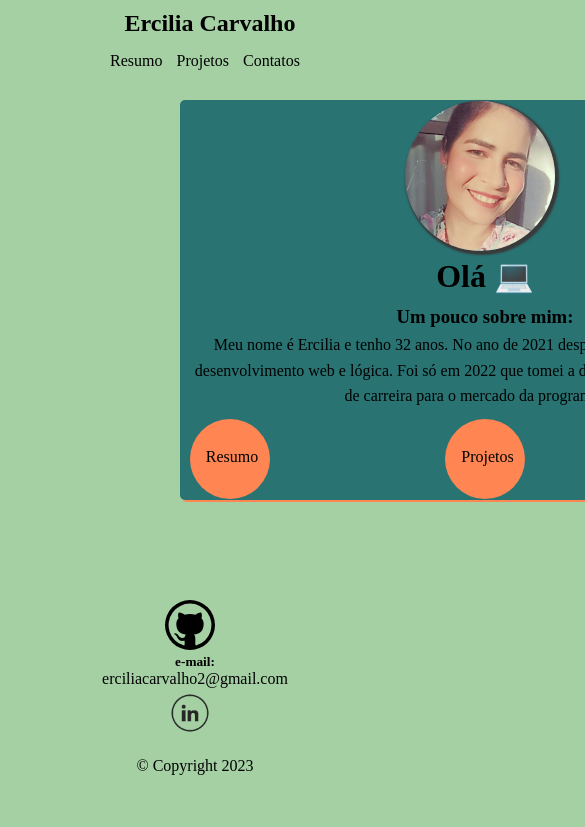
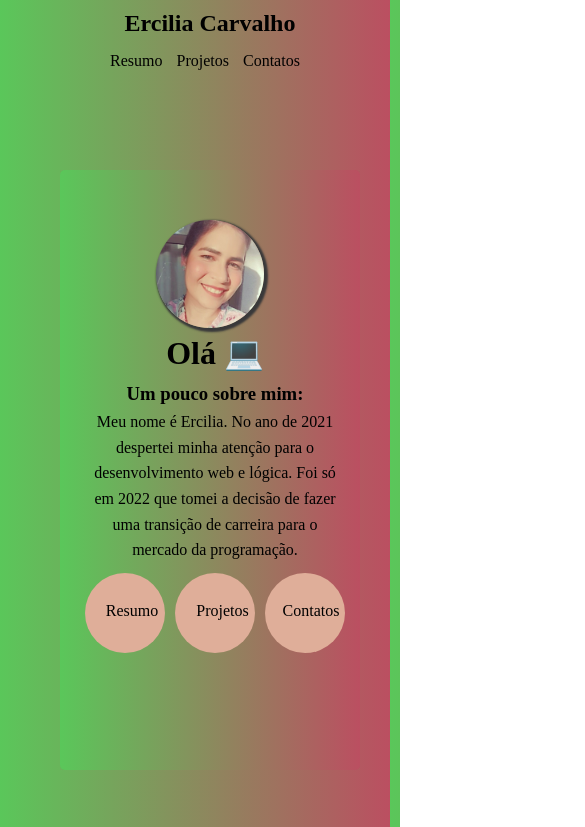
Before and after one commit to ErciliaMaria/ErciliaMaria.github.io, a plain HTML site: page index.html in a window 390 px wide. Shown: the top 827 px of the page, 585 px wide, since content can reach past the window. Drawn offline with Linux system fonts and the light colour scheme.

Commit message:
Adicionando glass

```diff
--- a/index.html
+++ b/index.html
@@ -30,7 +30,7 @@
             <div class="main-menor">
                 <h1>Olá 💻</h1>
                 <h3>Um pouco sobre mim:</h3>
-                <p>Meu nome é Ercilia e tenho 32 anos.  No ano de 2021 despertei minha atenção para o desenvolvimento web e lógica. Foi só em 2022 que tomei a decisão
+                <p>Meu nome é Ercilia. No ano de 2021 despertei minha atenção para o desenvolvimento web e lógica. Foi só em 2022 que tomei a decisão
                     de fazer uma transição de carreira para o mercado da programação.</p>
                     <div class="figuras">
                         <div class="resumo"><a href="#"><p>Resumo</p></a></div>
--- a/style.css
+++ b/style.css
@@ -1,17 +1,16 @@
 *{
   margin: 0;
   padding: 0;
-  border: 0;
+  box-sizing:border-box;
 }
 body{
-    background-color:#A4D0A4;
+    background-image:linear-gradient(to right,#5ac75a,rgb(187, 79, 97));
     color:black;
 }
 
 .nave{
     display:flex;
     flex-direction:row;
-
 }
 .nave H1{
     margin-top:10px;
@@ -26,16 +25,20 @@ a{
     margin-left:900px;
     margin-top:15px
 }
+main{
+    display:flex;
+    justify-content:center;
+    margin-top:50px;
+}
 .main-maior{
     display:flex;
-    justify-content:center;
     align-items:center;
-    margin: 30px 400px 0px 400px;
     height:400px;
     width:600px;
-    background-color:#297373;
+    background-color:rgba(51, 83, 51, 0.15);
+    backdrop-filter:blur(5px);
     border-radius: 5px;
-    box-shadow:2px 2px 0px 0px #ff8552;
+    padding:15px;
 }
 .main-maior img{
 width:40%;
@@ -57,7 +60,7 @@ box-shadow: 2px 2px 2px 2px #39393a;
 .resumo{
     width:80px;
     height:80px;
-    background-color:#ff8552;
+    background-color:#dfae99;
     border-radius:50%;
 }
     .resumo p{
@@ -67,7 +70,7 @@ box-shadow: 2px 2px 2px 2px #39393a;
 .projeto{
     width:80px;
     height:80px;
-    background-color:#ff8552;
+    background-color:#dfae99;
     border-radius:50%;
 }
     .projeto p{
@@ -77,7 +80,7 @@ box-shadow: 2px 2px 2px 2px #39393a;
 .contato{
         width:80px;
         height:80px;
-        background-color:#ff8552;
+        background-color:#dfae99;
         border-radius:50%;
     }
     .contato p{
@@ -88,7 +91,7 @@ footer{
     display:flex;
     flex-direction:row;
     justify-content:space-around;
-    margin-top:100px
+    margin-top:50px;
 }
  footer div img{
     width:50px;
@@ -101,9 +104,9 @@ footer div p{
 .copyright{
     padding-top:15px;
   }
-@media screen and (max-width:500px){
-    html,body{
-        text-align:center;
+@media(max-width:500px){
+  body{
+    text-align: center;
   }
   .nave{
     display:flex;
@@ -116,26 +119,20 @@ footer div p{
   .main-maior{
     display:flex;
     flex-direction:column;
-    margin-left:180px;
-
-  }
-  .main-maior img{
-    width:150px;
-    height:150px;
-  }
-  .main-menor{
-    display:flex;
-  }
-  .resumo p{
-    margin-right:10px;
-  }
-  .contato p{
-    margin-right:10px;
-  }
-  .projeto p{
-    margin-right:10px;
+    margin: 50px 10px 10px 40px;
+    height:600px;
+    width:300px;
+    background-image:linear-gradient(to right,#5ac75a,rgb(187, 79, 97));
+    border-radius: 5px;
+    padding-top:50px;
 }
 footer{
   display:flex;
-    flex-direction: column;
+  flex-direction:column;
+  width:400px;
+  justify-content:space-between;
+  align-items:center;
+  height:250px;
 }
+
+  }
```
Lines whose indentation alone changed are shown as unchanged.
